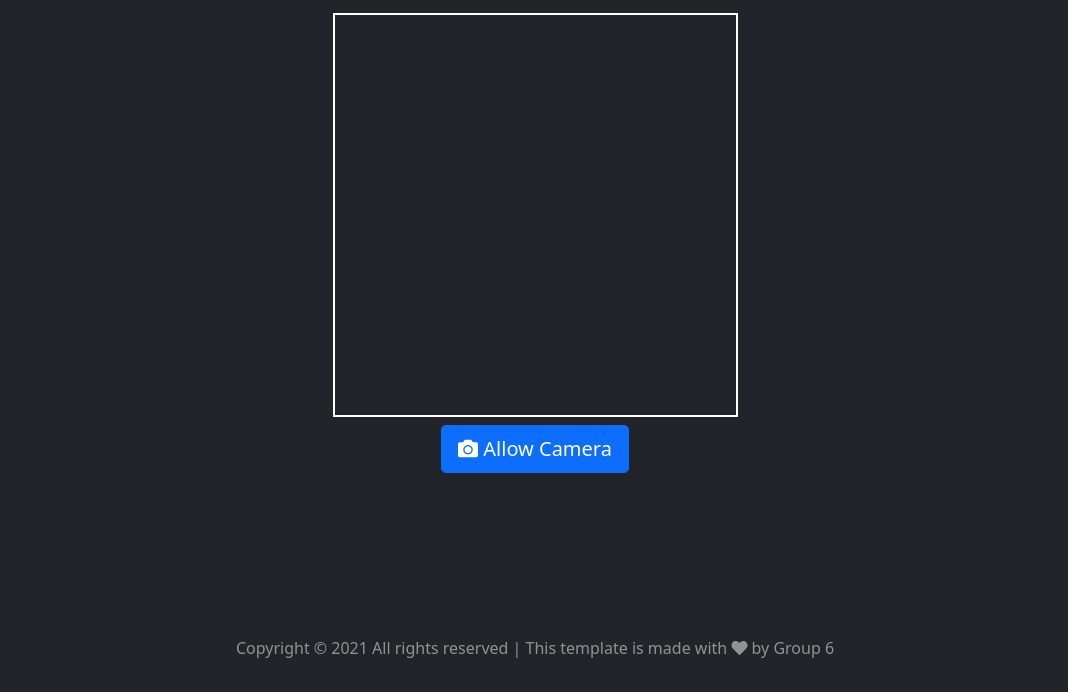
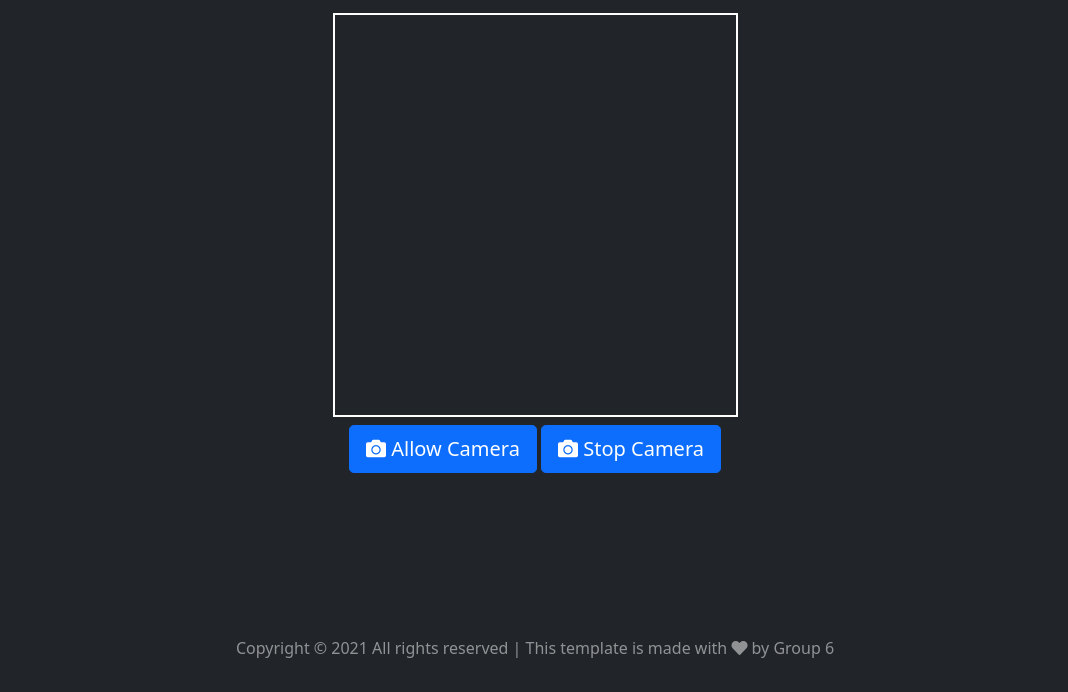
Before and after one commit to tuenguyen2000/Mask-detection-NCKH, a plain HTML site: page index.html in a window 1280 px wide. Shown: the part 108-800 px from the top of the page, without its empty margins (105-1173 px from the left). Drawn offline with nearby package versions, Linux system fonts and the light colour scheme.

Commit message:
Update index.html
update

```diff
--- a/index.html
+++ b/index.html
@@ -80,7 +80,8 @@ h1{
         	<div id="webcam-container" class="d-flex justify-content-center"></div>
     	</div>
         <h2 id="label-container" class="text-center"></h2>
-        <center><button type="button" class="btn btn-primary btn-lg " onclick="init()"><i class="fas fa-camera"></i> Allow Camera</button></center>
+        <center><button type="button" class="btn btn-primary btn-lg " onclick="init()"><i class="fas fa-camera"></i> Allow Camera</button>
+        	<button type="button" class="btn btn-primary btn-lg " onclick="stopping()"><i class="fas fa-camera"></i> Stop Camera</button></center>
     </div>
     <br>
     <div id="audio"></div>
@@ -110,6 +111,10 @@ h1{
 	  	const URL = "https://teachablemachine.withgoogle.com/models/BlP1OZ89F/";
         let model, webcam, labelContainer, maxPredictions;
         var status;
+        async function stopping(){
+        	document.getElementById("webcam-container").removeChild(webcam.canvas);
+        	await webcam.stop();
+        }
         // Load the image model and setup the webcam
         async function init() {
             const modelURL = URL + "model.json";
```
